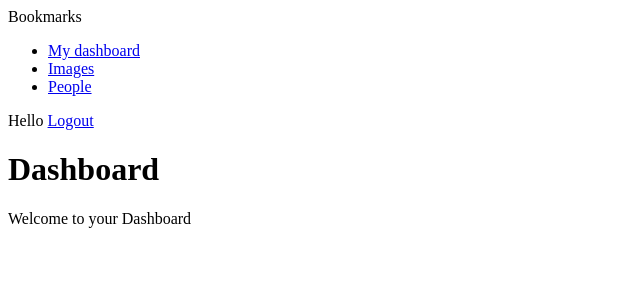
After one commit to AlvinWong7896/socialWebsite, a Django app: page /account/ in a window 1280 px wide. The commit adds this page. Shown: the top 300 px of the page, without its empty margins (0-640 px from the left). Run offline with Django 4.2, Linux system fonts and the light colour scheme; a user stored in the database is signed in.

Commit message:
use Django authentication login and logout views

```diff
--- /dev/null
+++ b/account/templates/account/dashboard.html
@@ -0,0 +1,10 @@
+{% extends 'base.html' %}
+
+
+{% block title %}Dashboard{% endblock %}
+
+
+{% block content %}
+    <h1>Dashboard</h1>
+    <p>Welcome to your Dashboard</p>
+{% endblock %}
--- a/account/templates/account/login.html
+++ b/account/templates/account/login.html
@@ -10,6 +10,6 @@
     <form method="post">
         {{ form.as_p }}
         {% csrf_token %}
-        <p><input type="submit" value="Log in" aria-label="log-in"></p>
+        <p><input type="submit" value="Log in"></p>
     </form>
 {% endblock %}
--- a/account/templates/base.html
+++ b/account/templates/base.html
@@ -10,9 +10,31 @@
 <body>
     <div id="header">
         <span class="logo">Bookmarks</span>
+
+        {% if request.user.is_authenticated %}
+            <ul class="menu">
+                <li {% if section == 'dashboard' %} class="selected"{% endif %}>
+                    <a href="{% url 'dashboard' %}">My dashboard</a>
+                </li>
+                <li {% if section == 'images' %} class="selected"{% endif %}>
+                    <a href="#">Images</a>
+                <li {% if section == 'people' %} class="selected"{% endif %}>
+                    <a href="#">People</a>
+                </li>
+            </ul>
+        {% endif %}
+
+        <span class="user">
+
+            {% if request.user.is_authenticated %}
+                Hello {{ request.user.first_name }}
+                <a href="{% url 'logout' %}">Logout</a>
+            {% else %}
+                <a href="{% url 'login' %}">Log-in</a>
+            {% endif %}
+        </span>
     </div>
     <div id="content">
-
         {% block content %}
         {% endblock %}
     </div>
--- a/account/urls.py
+++ b/account/urls.py
@@ -1,8 +1,12 @@
+from django.contrib.auth import views as auth_views
 from django.urls import path
 from . import views
 
 
 urlpatterns = [
     # post views
-    path("login/", views.user_login, name="login"),
+    # path("login/", views.user_login, name="login"),
+    path("", views.dashboard, name="dashboard"),
+    path("login/", auth_views.LoginView.as_view(), name="login"),
+    path("logout/", auth_views.LogoutView.as_view(), name="logout"),
 ]
--- a/account/views.py
+++ b/account/views.py
@@ -1,7 +1,7 @@
 from django.contrib.auth import authenticate, login
+from django.contrib.auth.decorators import login_required
 from django.http import HttpResponse
-from django.shortcuts import render
-
+from django.shortcuts import render, redirect
 from .forms import LoginForm
 
 
@@ -14,12 +14,15 @@ def user_login(request):
                 request, username=cd["username"], password=cd["password"]
             )
             if user is not None:
+                #     if user.is_active:
+                #         login(request, user)
+                #         return redirect("dashboard")  # Redirect to the dashboard view
                 if user.is_active:
                     # set the user in the session by calling login method
                     login(request, user)
                     return HttpResponse("Authenticated successfully")
                 else:
-                    # data is valid but account is not acitve
+                    # data is valid but account is not active
                     return HttpResponse("Disabled account")
             else:
                 # form error e.g. user didn't fill in correctly
@@ -27,6 +30,9 @@ def user_login(request):
     else:
         # Instantiate a new login form for GET request
         form = LoginForm()
-    return render(
-        request, "account/login.html", {"form": form}
-    )  # Create your views here.
+    return render(request, "account/login.html", {"form": form})
+
+
+@login_required
+def dashboard(request):
+    return render(request, "account/dashboard.html", {"section": "dashboard"})
--- a/bookmarks/settings.py
+++ b/bookmarks/settings.py
@@ -31,13 +31,13 @@ ALLOWED_HOSTS = []
 # Application definition
 
 INSTALLED_APPS = [
+    "account.apps.AccountConfig",
     "django.contrib.admin",
     "django.contrib.auth",
     "django.contrib.contenttypes",
     "django.contrib.sessions",
     "django.contrib.messages",
     "django.contrib.staticfiles",
-    "account.apps.AccountConfig",
 ]
 
 MIDDLEWARE = [
@@ -122,3 +122,7 @@ STATIC_URL = "static/"
 # https://docs.djangoproject.com/en/4.2/ref/settings/#default-auto-field
 
 DEFAULT_AUTO_FIELD = "django.db.models.BigAutoField"
+
+LOGIN_REDIRECT_URL = "dashboard"
+LOGIN_URL = "login"
+LOGOUT_URL = "logout"
```
Also changed, not shown: account/templates/registration/logged_out.html (added, +13 -0 lines), account/templates/registration/login.html (added, +23 -0 lines), account/css/base.css (added), account/static/css/base.css (added), db.sqlite3.
